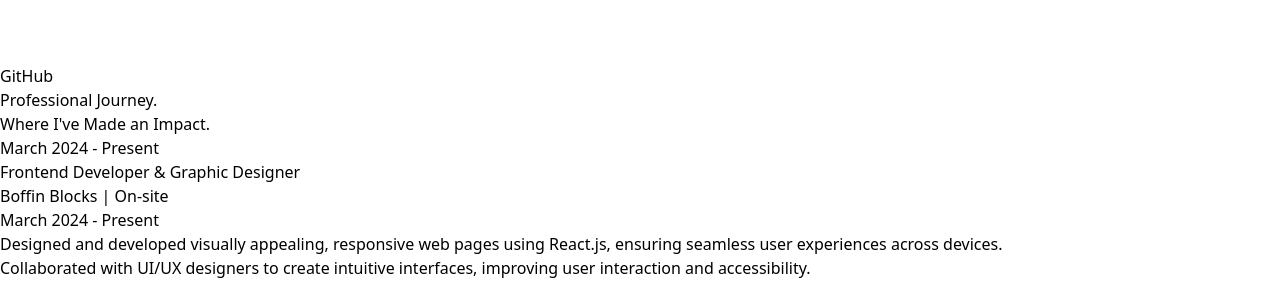
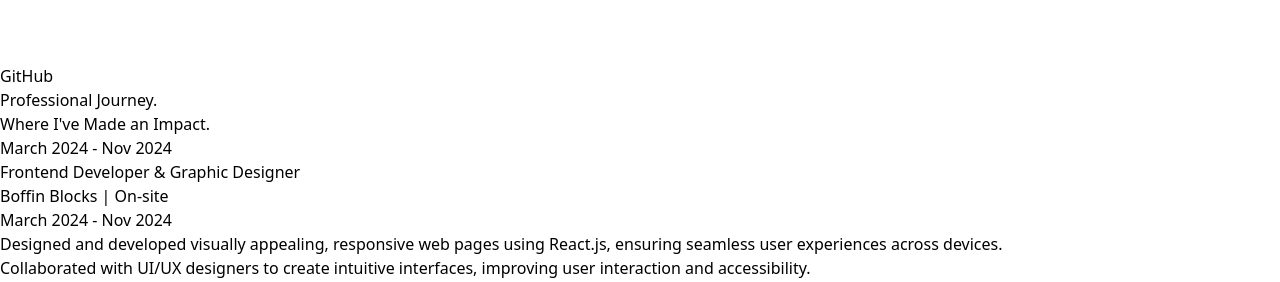
Before and after one commit to thakurabhi019/portfolio, a React (Vite) app: page / in a window 1280 px wide. Shown: the part 4480-4762 px from the top of the page. Built offline with nearby package versions, Linux system fonts and the light colour scheme.

Commit message:
experience update

```diff
--- a/src/components/Experience.jsx
+++ b/src/components/Experience.jsx
@@ -5,7 +5,7 @@ const Experience = () => {
       title: "Frontend Developer & Graphic Designer ",
       company: "Boffin Blocks",
       location: "On-site",
-      date: "March 2024 - Present",
+      date: "March 2024 - Nov 2024",
       responsibilities: [
         `Designed and developed visually appealing, responsive web pages using React.js, ensuring seamless user experiences across devices.`,
         `Collaborated with UI/UX designers to create intuitive interfaces, improving user interaction and accessibility.`,
```
